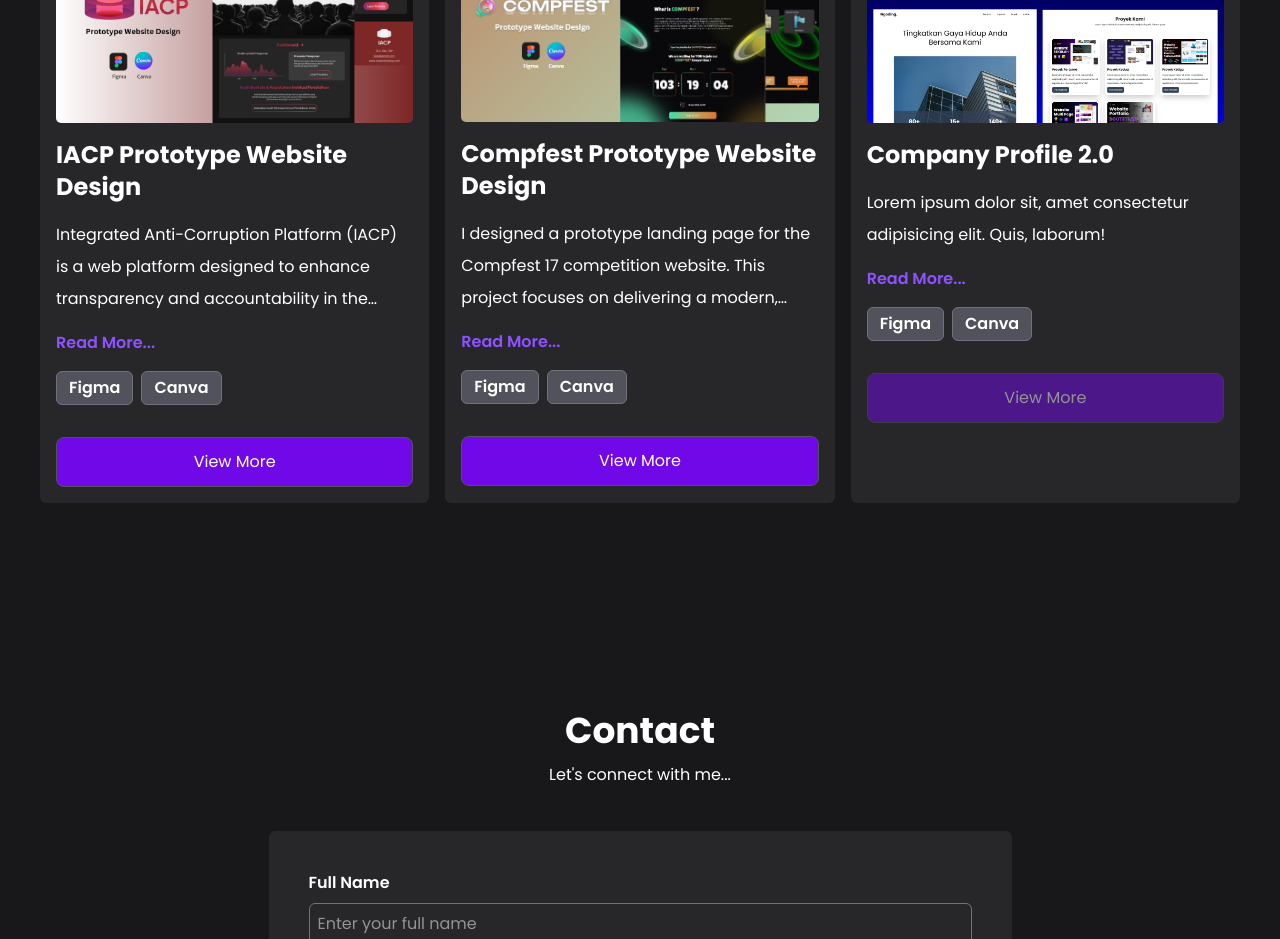
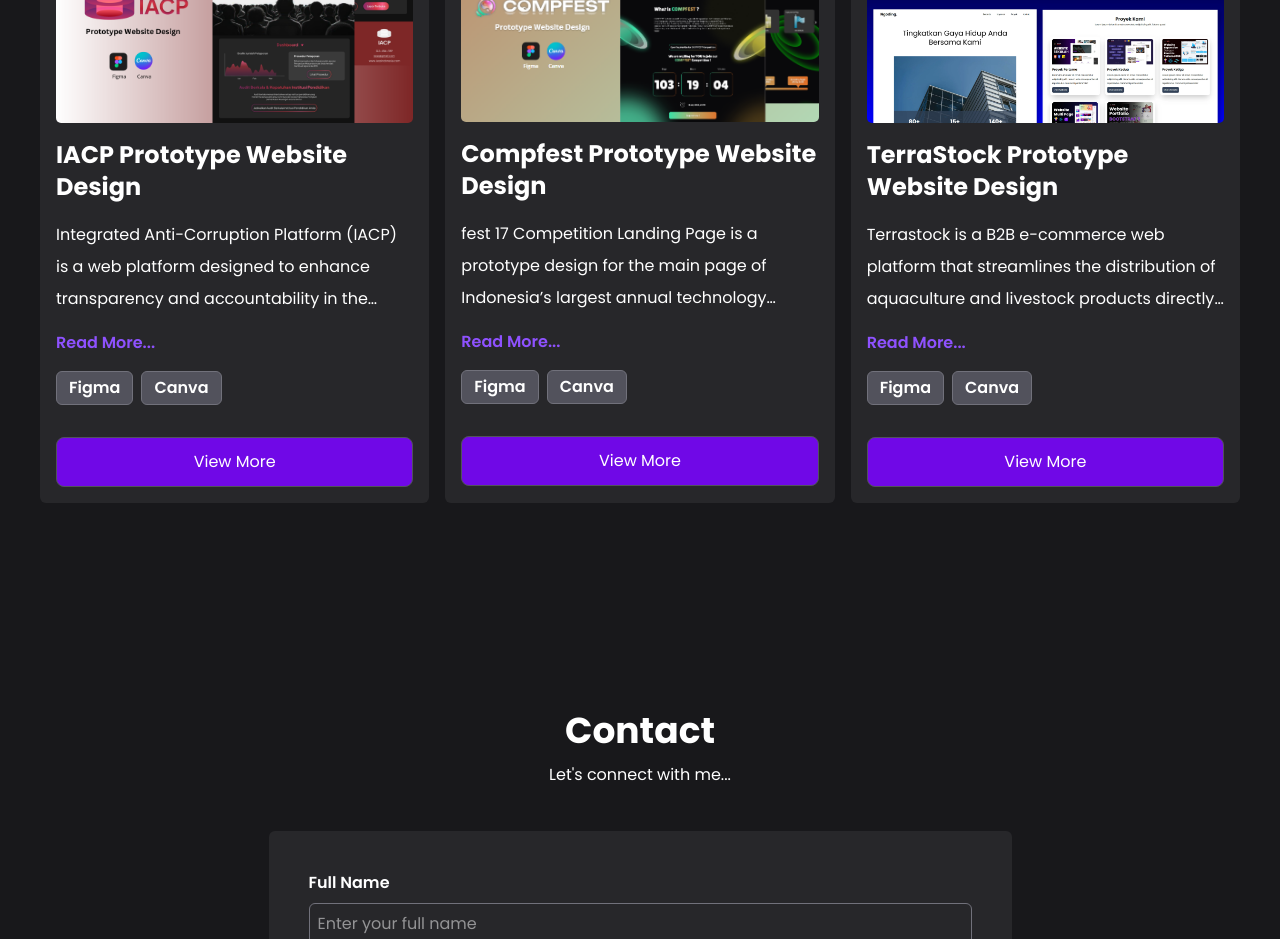
Before and after one commit to zibeonjonriano/Portofolio-Website, a React (Vite) app: page / in a window 1280 px wide. Shown: the part 2600-3539 px from the top of the page. Built offline with nearby package versions, Linux system fonts and the light colour scheme.

Commit message:
add project

```diff
--- a/src/data.js
+++ b/src/data.js
@@ -151,18 +151,18 @@
     id: 5,
     gambar: Proyek5,
     nama: "Compfest Prototype Website Design",
-    desk: "I designed a prototype landing page for the Compfest 17 competition website. This project focuses on delivering a modern, informative, and easy-to-navigate interface to help prospective participants quickly grasp competition details, registration requirements, and event schedules. With a clean and user-friendly design approach, each element was crafted to enhance user experience — from the hero section and competition highlights to clear call-to-action buttons for registration.",
+    desk: "fest 17 Competition Landing Page is a prototype design for the main page of Indonesia’s largest annual technology competition website. Using a Design Thinking approach, this design focuses on delivering clear information, an intuitive user experience, and visually engaging elements to attract participants from diverse backgrounds. The landing page highlights key event features, competition categories, and prominent registration call-to-actions with a modern, responsive layout to maximize engagement and boost competition sign-ups.",
     tools: ["Figma","Canva"],
     dad: "600",
-    link: "https://ristek.link/IACP_HiFi_Zibeon",
+    link: "https://www.figma.com/proto/2rBUZCnwc5U8GhUD6ZOhLa/TugasCompfest_LandingPageCompetitionCompfest_Zibeon?node-id=0-1&t=Boex1brQApZgOoag-1",
   },
   {
     id: 6,
     gambar: Proyek6,
-    nama: "Company Profile 2.0",
-    desk: "Lorem ipsum dolor sit, amet consectetur adipisicing elit. Quis, laborum!",
+    nama: "TerraStock Prototype Website Design",
+    desk: "Terrastock is a B2B e-commerce web platform that streamlines the distribution of aquaculture and livestock products directly to businesses, reducing dependency on middlemen. It enables suppliers, fish farmers, and livestock breeders to efficiently market their products while receiving support in animal health management through the TerraStock AI consultation feature. Additionally, an AI-powered chatbot assists both suppliers and buyers throughout transactions and overall platform usage, ensuring a seamless and transparent experience.",
     tools: ["Figma","Canva"],
     dad: "700",
-    link: "",
+    link: "https:ristek.link/TerraStock-Prototype-StecuStecu",
   },
 ];
```
